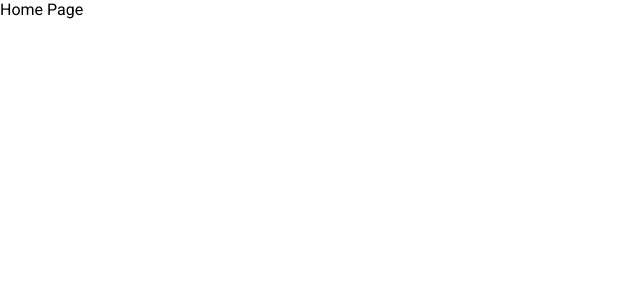
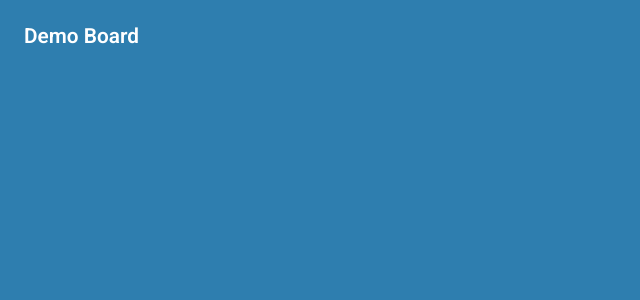
Before and after one commit to arman-borkhani/trello, a Next.js app: page / in a window 1280 px wide. Shown: the top 300 px of the page, without its empty margins (0-640 px from the left). Built offline with nearby package versions, Linux system fonts and the light colour scheme.

Commit message:
Add board component

```diff
--- a/src/app/page.tsx
+++ b/src/app/page.tsx
@@ -1,3 +1,5 @@
+import Board from "@/components/Board";
+
 export default function Home() {
-  return <main>Home Page</main>;
+  return <Board />;
 }
--- /dev/null
+++ b/src/components/Board.tsx
@@ -0,0 +1,40 @@
+"use client";
+
+import { useState } from "react";
+import { Board as BoardType } from "@/types/board";
+
+export default function Board() {
+  const [board, setBoard] = useState<BoardType>({
+    title: "Demo Board",
+  });
+  const [title, setTitle] = useState(board.title);
+  const [editing, setEditing] = useState(false);
+
+  const handleSave = () => {
+    setBoard({ ...board, title });
+    setEditing(false);
+  };
+
+  return (
+    <div className="board">
+      <header className="board__header">
+        <div className="board__title">
+          {editing ? (
+            <input
+              className="board__title-input"
+              value={title}
+              onChange={(e) => setTitle(e.target.value)}
+              onBlur={handleSave}
+              onKeyDown={(e) => e.key === "Enter" && handleSave()}
+              autoFocus
+            />
+          ) : (
+            <h1 className="board__title-text" onClick={() => setEditing(true)}>
+              {board.title}
+            </h1>
+          )}
+        </div>
+      </header>
+    </div>
+  );
+}
--- a/src/styles/_variables.scss
+++ b/src/styles/_variables.scss
@@ -1,3 +1,9 @@
+:root {
+  --primary-bg-color: #2e7eaf;
+  --gray: #40424b;
+  --white: #fff;
+}
+
 // Breakpoints
 $bp-tablet: 768px;
 $bp-desktop: 1024px;
--- /dev/null
+++ b/src/styles/components/_board.scss
@@ -0,0 +1,47 @@
+@use "../variables" as *;
+@use "../mixins" as *;
+
+.board {
+  background-color: var(--primary-bg-color);
+  min-height: 100vh;
+  padding-top: 1rem;
+  color: #fff;
+
+  &__header {
+    margin-bottom: 1rem;
+    padding: 0 1rem;
+    display: flex;
+    align-items: center;
+    justify-content: flex-start;
+  }
+
+  &__title {
+    padding: 0 0.5rem;
+  }
+
+  &__title-text {
+    padding: 0.75rem 0;
+    font-size: 1.3rem;
+    color: var(--white);
+    font-weight: 600;
+    line-height: 1rem;
+    white-space: nowrap;
+    text-overflow: ellipsis;
+    overflow: hidden;
+  }
+
+  &__title-input {
+    width: 100%;
+    height: 2.5rem;
+    padding: 0.5rem;
+    font-size: 1.3rem;
+    color: var(--gray);
+    font-weight: 600;
+    line-height: 1rem;
+    letter-spacing: 0.5px;
+    background-color: var(--white);
+    border: 0;
+    border-radius: 0.2rem;
+    box-shadow: rgba(9, 30, 66, 0.25) 0 1px 0;
+  }
+}
--- a/src/styles/main.scss
+++ b/src/styles/main.scss
@@ -1,3 +1,4 @@
 @use "variables" as *;
 @use "mixins" as *;
 @use "globals";
+@use "components/board";
--- /dev/null
+++ b/src/types/board.ts
@@ -0,0 +1,3 @@
+export interface Board {
+  title: string;
+}
```
